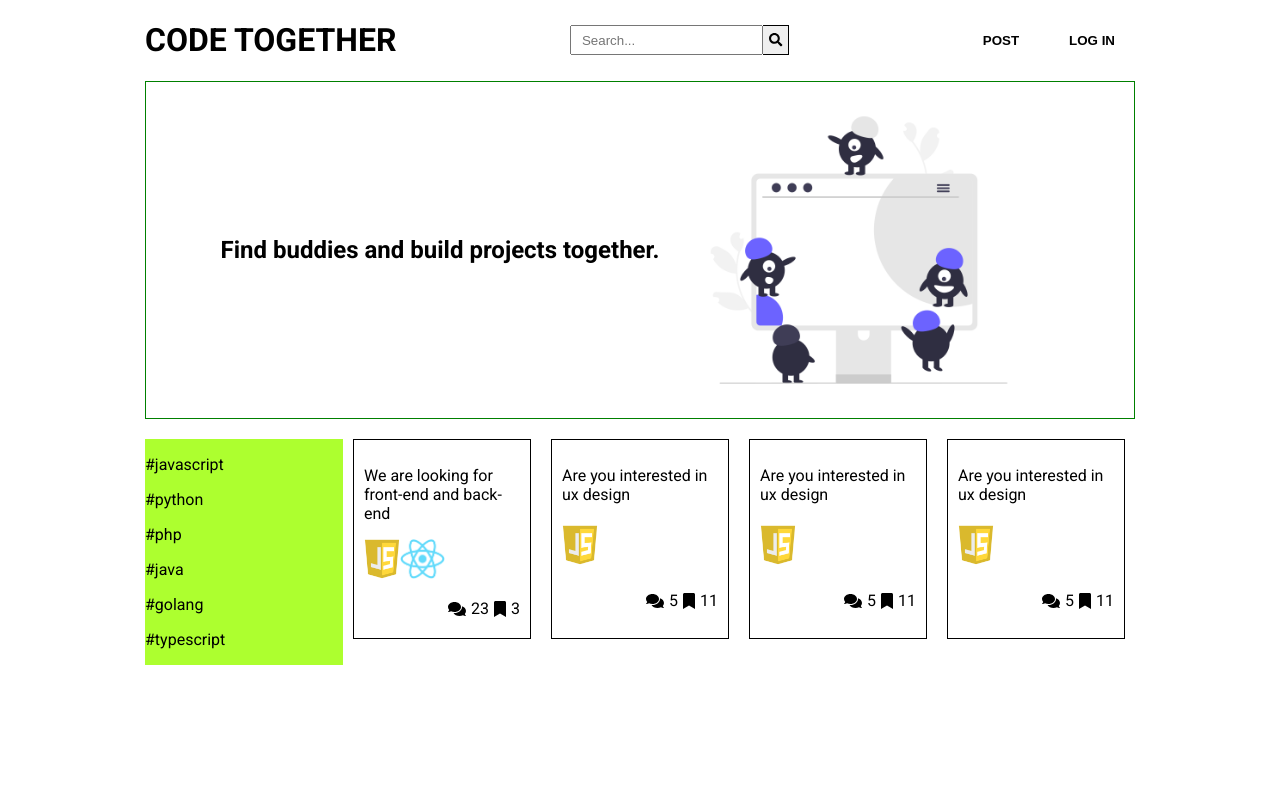
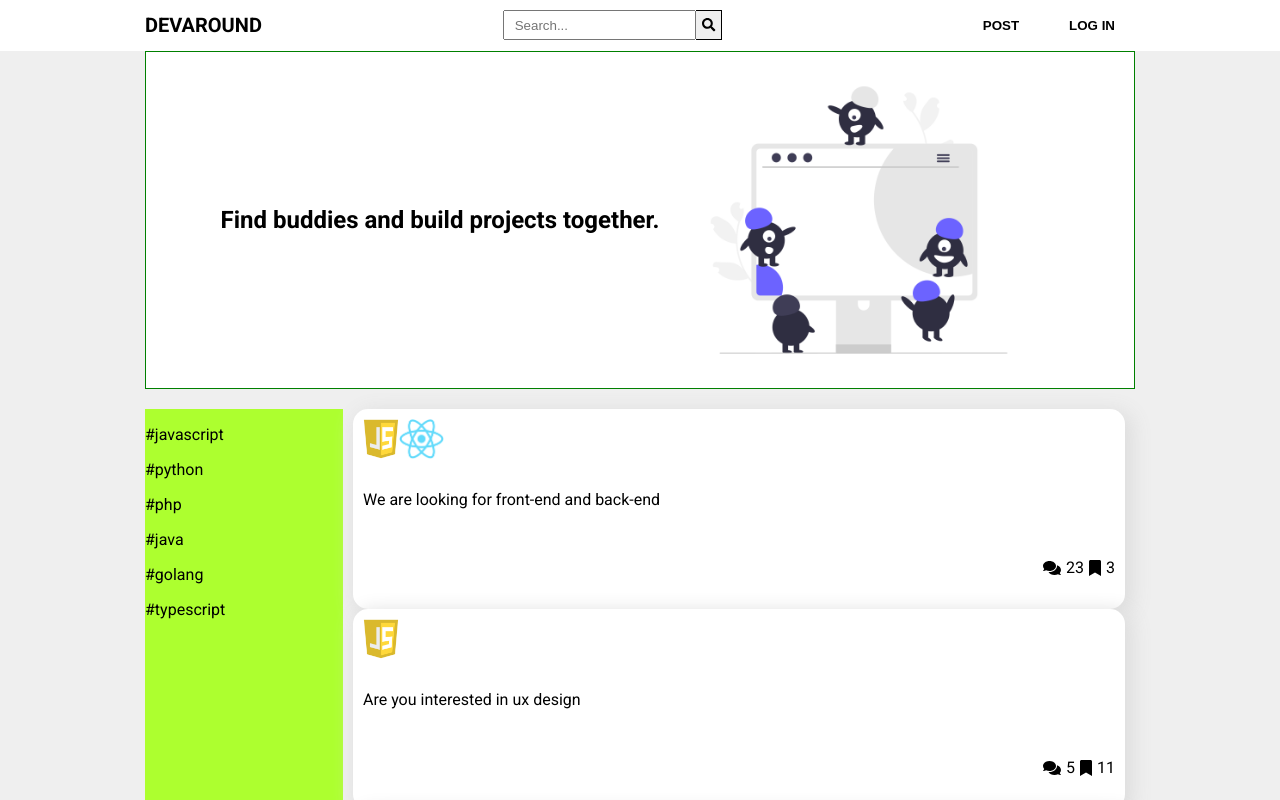
Before and after one commit to chaeahpark/code-together, a React (Create React App) app: page / in a window 1280 px wide. Shown: the top 800 px of the page. Built offline with nearby package versions, Linux system fonts and the light colour scheme.

Commit message:
edited the layout

```diff
--- a/src/App.js
+++ b/src/App.js
@@ -1,20 +1,27 @@
 import "./App.css";
 
 import { FontAwesomeIcon } from "@fortawesome/react-fontawesome";
-import { faBookmark, faComments, faSearch } from "@fortawesome/free-solid-svg-icons";
+import {
+  faBookmark,
+  faComments,
+  faSearch,
+} from "@fortawesome/free-solid-svg-icons";
 
 function App() {
   return (
     <div className="App">
       <header className="header">
-        <h1 className="header__logo">CODE TOGETHER</h1>
+        <div className="header__container">
+          <h1 className="header__logo">DEVAROUND</h1>
           <form className="header__form" action="">
             <input
               className="form__search"
               type="text"
               placeholder="Search..."
             />
-          <button className="form__searchBtn" type="submit"><FontAwesomeIcon icon={faSearch}/></button>
+            <button className="form__searchBtn" type="submit">
+              <FontAwesomeIcon icon={faSearch} />
+            </button>
           </form>
           <div className="header__btns">
             <button className="header__btn" id="header__btn--post">
@@ -24,16 +31,23 @@ function App() {
               LOG IN
             </button>
           </div>
+        </div>
       </header>
 
-      <div className="banner">
+      <div className="main">
+        <div className="main__container">
+          <div className="main__banner">
             <h2 className="banner__title">
               Find buddies and build projects together.
             </h2>
-        <img className="banner__img" src={require("./img/team.png")} alt="" />
+            <img
+              className="banner__img"
+              src={require("./img/team.png")}
+              alt=""
+            />
           </div>
 
-      <div className="main__container">
+          <div className="main__contents">
             <div className="main__sidebar">
               <div className="sidebar__tags">
                 <p className="tag">#javascript</p>
@@ -45,12 +59,9 @@ function App() {
               </div>
               <div className="sidebar__languages"></div>
             </div>
-        <div className="main__contents">
+
             <div className="contents__groupList">
               <div className="group__card">
-              <p className="group__title">
-                We are looking for front-end and back-end
-              </p>
                 <div className="group__langs">
                   {/* add code language */}
                   <img
@@ -64,6 +75,9 @@ function App() {
                     alt="react"
                   />
                 </div>
+                <p className="group__title">
+                  We are looking for front-end and back-end
+                </p>
                 <div className="group__icons">
                   <div className="group__icons--comments">
                     <FontAwesomeIcon icon={faComments} />
@@ -76,7 +90,6 @@ function App() {
                 </div>
               </div>
               <div className="group__card">
-              <p className="group__title">Are you interested in ux design</p>
                 <div className="group__langs">
                   {/* add code language */}
                   <img
@@ -85,6 +98,7 @@ function App() {
                     alt="javascript"
                   />
                 </div>
+                <p className="group__title">Are you interested in ux design</p>
                 <div className="group__icons">
                   <div className="group__icons--comments">
                     <FontAwesomeIcon icon={faComments} />
@@ -97,7 +111,6 @@ function App() {
                 </div>
               </div>
               <div className="group__card">
-              <p className="group__title">Are you interested in ux design</p>
                 <div className="group__langs">
                   {/* add code language */}
                   <img
@@ -106,6 +119,7 @@ function App() {
                     alt="javascript"
                   />
                 </div>
+                <p className="group__title">Are you interested in ux design</p>
                 <div className="group__icons">
                   <div className="group__icons--comments">
                     <FontAwesomeIcon icon={faComments} />
@@ -118,7 +132,6 @@ function App() {
                 </div>
               </div>
               <div className="group__card">
-              <p className="group__title">Are you interested in ux design</p>
                 <div className="group__langs">
                   {/* add code language */}
                   <img
@@ -127,6 +140,8 @@ function App() {
                     alt="javascript"
                   />
                 </div>
+                <p className="group__title">Are you interested in ux design</p>
+
                 <div className="group__icons">
                   <div className="group__icons--comments">
                     <FontAwesomeIcon icon={faComments} />
@@ -142,6 +157,7 @@ function App() {
           </div>
         </div>
       </div>
+    </div>
   );
 }
 
--- a/src/index.css
+++ b/src/index.css
@@ -9,6 +9,7 @@ body {
     sans-serif;
   -webkit-font-smoothing: antialiased;
   -moz-osx-font-smoothing: grayscale;
+  overflow-x: hidden;
 }
 
 code {
@@ -17,15 +18,33 @@ code {
 }
 
 .App {
-  max-width: 990px;
+  width: 100vw;
+  /* 990px; */
   margin: 0 auto;
+  display: flex;
+  flex-direction: column;
+  justify-content: center;
+  align-items: center;
+
 }
 
 .header {
+  width: 100vw;
+  background-color: white;
+  display: flex;
+  justify-content: center;
+}
+
+.header__container {
+  width: 990px;
   display: flex;
   flex-direction: row;
   justify-content: space-between;
   align-items: center;
+}
+
+.header__logo {
+  font-size: 20px;
 }
 
 .header__form {
@@ -63,13 +82,32 @@ code {
   margin-left: 10px;
 }
 
-.banner {
+.main {
+  width: 100vw;
+  background-color: #efefef;
+  display: flex;
+  justify-content: center;
+}
+
+.main__container {
+  width: 990px;
+  display: flex;
+  flex-direction: column;
+  justify-content: center;
+  align-items: center;
+}
+
+
+.main__banner {
   border: 1px solid green;
+  width: 100%;
 
   display: flex;
   flex-direction: row;
   justify-content: center;
   align-items: center;
+
+  background-color: white;
 }
 
 .banner__img {
@@ -78,10 +116,10 @@ code {
   height: auto;
 }
 
-.main__container {
+.main__contents {
+  width: 100%;
   display: grid;
   grid-template-columns: 20% 80%;
-  margin: 0 auto;
 }
 
 .main__sidebar {
@@ -89,23 +127,24 @@ code {
   margin: 20px 0;
 }
 
-.main__contents {}
 
 .contents__groupList {
+  width: 100%;
   display: flex;
-  justify-content: space-between;
-  margin: 20px 0;
-
+  flex-direction: column;
+  justify-content: space-around;
+  margin: 20px auto;
 }
 
 .group__card {
-  border: 1px solid black;
 
-  width: 200px;
+  border-radius: 15px;
   height: 200px;
   margin: 0 10px;
   padding: 10px;
 
+  box-shadow: 5px 5px 20px 3px #dddddd;
+  background-color: white;
 
   display: grid;
   grid-template-rows: 1 2 1;
```
Lines whose indentation alone changed are shown as unchanged.
